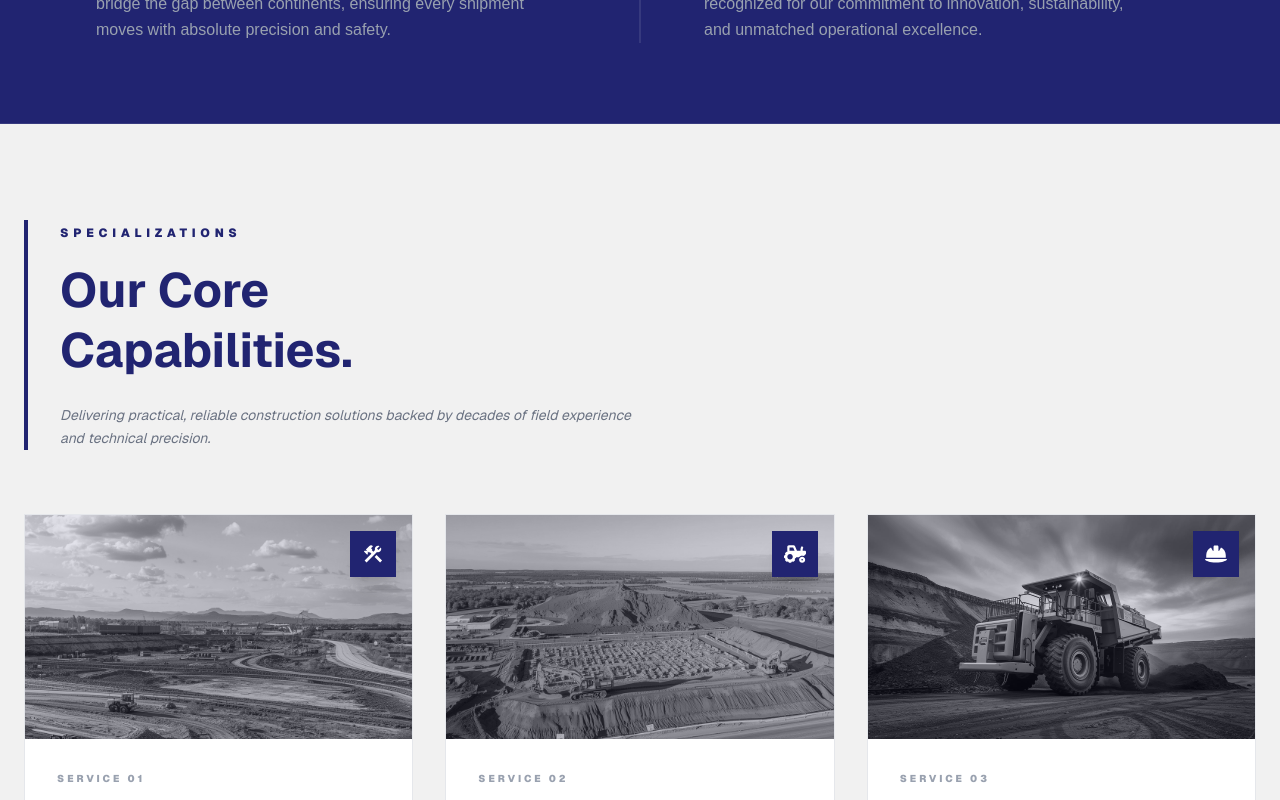
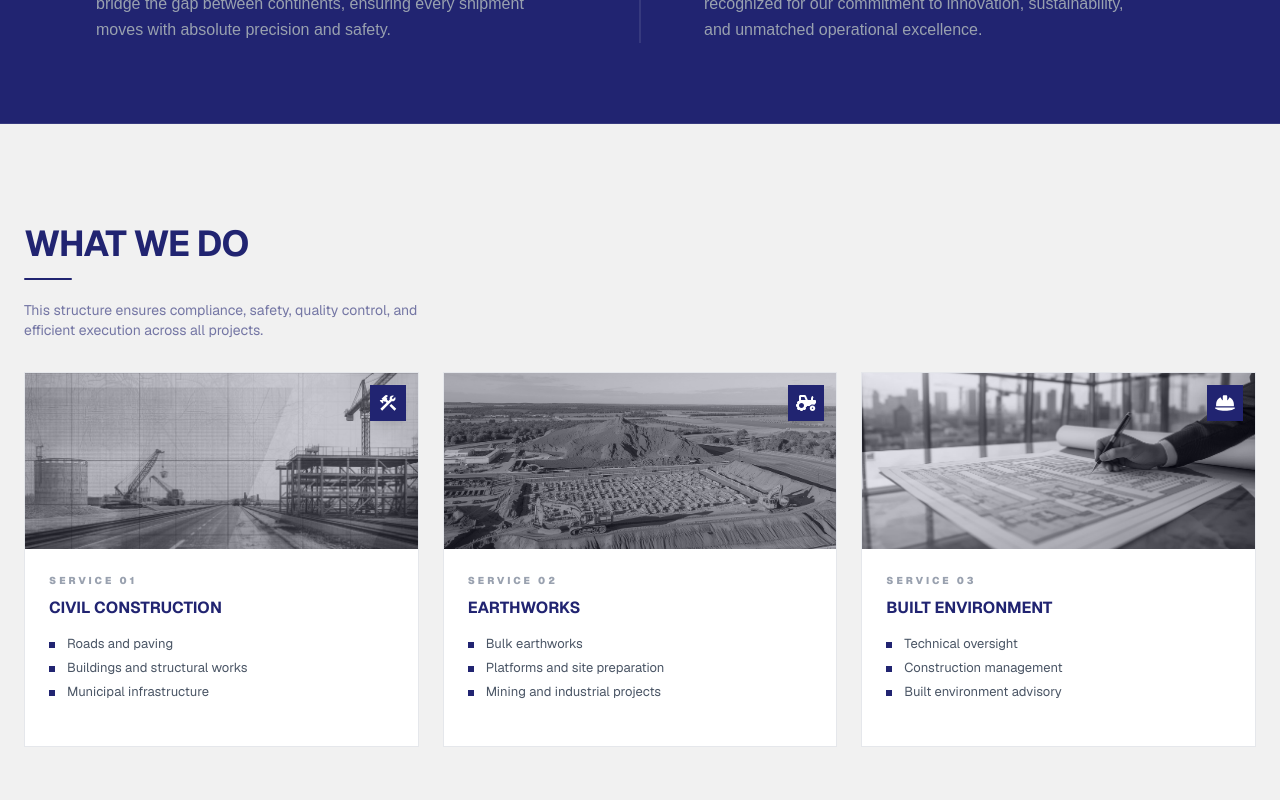
Before and after one commit to InolofatsengMotloba/bluewhite-businesslandingpage, a Next.js app: page / in a window 1280 px wide. Shown: the part 1700-2500 px from the top of the page. Built offline with nearby package versions, Linux system fonts and the light colour scheme.

Commit message:
Update Services component with new image and icon sizes, and minor layout adjustments

```diff
--- a/components/Services.js
+++ b/components/Services.js
@@ -14,8 +14,8 @@ export default function Services() {
         "Buildings and structural works",
         "Municipal infrastructure",
       ],
-      image: "/BG4.jpg",
-      icon: <MdConstruction size={22} />,
+      image: "/BG7.jpg",
+      icon: <MdConstruction size={20} />,
     },
     {
       id: 2,
@@ -27,7 +27,7 @@ export default function Services() {
         "Mining and industrial projects",
       ],
       image: "/BG5.jpg",
-      icon: <FaTractor size={22} />,
+      icon: <FaTractor size={20} />,
     },
     {
       id: 3,
@@ -38,62 +38,63 @@ export default function Services() {
         "Construction management",
         "Built environment advisory",
       ],
-      image: "/BG8.jpg",
-      icon: <FaHelmetSafety size={22} />,
+      image: "/BI1.jpg",
+      icon: <FaHelmetSafety size={20} />,
     },
   ];
 
   return (
-    <section id="services" className="bg-[#F1F1F1] py-24  font-sans">
-      <div className="max-w-7xl mx-auto px-4 md:px-5 lg:px-6">
-        {/* Header - Refined Typography */}
-        <div className="mb-16 border-l-4 border-[#212471] pl-8">
-          <span className="text-[#212471] text-xs font-black tracking-[0.4em] uppercase">
-            Specializations
-          </span>
-          <h2 className="text-[#212471] text-4xl md:text-5xl font-bold mt-4 leading-tight">
-            Our Core <br /> Capabilities.
+    <section
+      id="services"
+      className="bg-[#F1F1F1] font-sans min-h-[calc(100vh-5rem)] flex items-center"
+    >
+      <div className="max-w-7xl mx-auto px-4 md:px-5 lg:px-6 w-full">
+        {/* Header (UNCHANGED as requested) */}
+        <div className="mb-8">
+          <h2 className="text-[#212471] text-3xl md:text-4xl font-bold tracking-tight leading-tight">
+            WHAT WE DO
           </h2>
-          <p className="text-gray-500 text-sm mt-6 max-w-xl leading-relaxed italic">
-            Delivering practical, reliable construction solutions backed by
-            decades of field experience and technical precision.
+          <div className="mt-3 w-12 h-0.5 bg-[#212471] rounded-xl" />
+
+          <p className="mt-5 text-sm text-[#212471]/60 max-w-md">
+            This structure ensures compliance, safety, quality control, and
+            efficient execution across all projects.
           </p>
         </div>
 
-        {/* Cards Grid */}
-        <div className="grid grid-cols-1 md:grid-cols-2 lg:grid-cols-3 gap-8">
+        {/* Cards */}
+        <div className="grid grid-cols-1 md:grid-cols-2 lg:grid-cols-3 gap-6">
           {services.map((service) => (
             <div
               key={service.id}
-              className="group relative flex flex-col bg-white border border-gray-200 hover:border-[#212471] transition-all duration-500"
+              className="group bg-white border border-gray-200 hover:border-[#212471] transition-all duration-500 flex flex-col"
             >
-              {/* Image Section - Scaled down height */}
-              <div className="relative h-56 overflow-hidden">
+              {/* Image */}
+              <div className="relative h-44 overflow-hidden">
                 <img
                   src={service.image}
                   alt={service.title}
                   className="w-full h-full object-cover transition-transform duration-1000 group-hover:scale-110 grayscale group-hover:grayscale-0"
                 />
-                {/* Overlay */}
-                <div className="absolute inset-0 bg-[#212471]/10 group-hover:bg-transparent transition-colors duration-500"></div>
 
-                {/* Icon Tag */}
-                <div className="absolute top-4 right-4 bg-[#212471] text-white p-3 shadow-xl">
+                <div className="absolute inset-0 bg-[#212471]/10 group-hover:bg-transparent transition-colors duration-500" />
+
+                <div className="absolute top-3 right-3 bg-[#212471] text-white p-2 shadow-lg">
                   {service.icon}
                 </div>
               </div>
 
-              {/* Content Section */}
-              <div className="p-8">
-                <span className="text-[10px] font-black tracking-[0.3em] text-gray-400 uppercase mb-3 block">
+              {/* Content */}
+              <div className="p-6 flex flex-col flex-grow">
+                <span className="text-[10px] font-black tracking-[0.3em] text-gray-400 uppercase mb-2">
                   {service.tag}
                 </span>
 
-                <h3 className="text-lg font-bold text-[#212471] mb-6 uppercase tracking-tight">
+                <h3 className="text-base font-bold text-[#212471] mb-4 uppercase">
                   {service.title}
                 </h3>
 
-                <ul className="space-y-3">
+                <ul className="space-y-2">
                   {service.points.map((point, idx) => (
                     <li key={idx} className="flex items-start gap-3">
                       <span className="w-1.5 h-1.5 bg-[#212471] mt-1.5 shrink-0"></span>
@@ -104,8 +105,9 @@ export default function Services() {
                   ))}
                 </ul>
 
-                {/* Subtle bottom accent line that grows on hover */}
-                <div className="mt-8 w-0 h-0.5 bg-[#212471] group-hover:w-full transition-all duration-500"></div>
+                <div className="mt-auto pt-5">
+                  <div className="w-0 h-0.5 bg-[#212471] group-hover:w-full transition-all duration-500" />
+                </div>
               </div>
             </div>
           ))}
```
Also changed, not shown: public/BI1.jpg (added).
